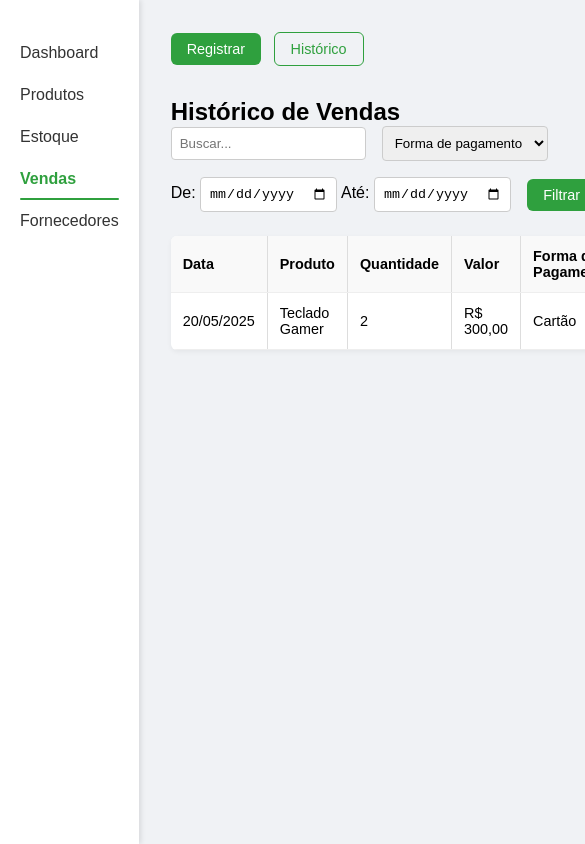
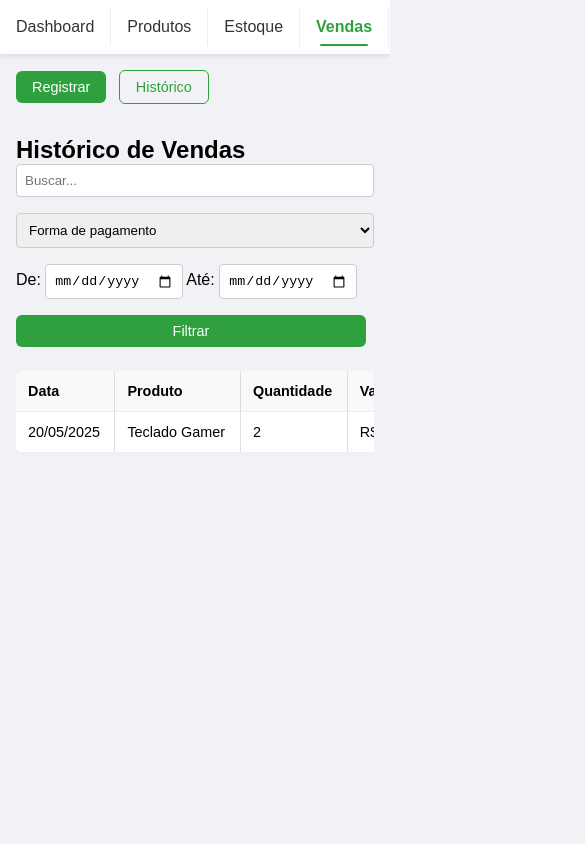
Before and after one commit to kaylaneleticia10/NexusTech, a plain HTML site: page vendas-historico.html in a window 390 px wide. Shown: the top 844 px of the page, 585 px wide, since content can reach past the window. Drawn offline with Linux system fonts and the light colour scheme.

Commit message:
Responsividade nav bar e tabela

```diff
--- a/css/vendas-historico.css
+++ b/css/vendas-historico.css
@@ -108,7 +108,12 @@ button {
   border-radius: 4px;
 }
 
-/* Tabela */
+/* Tabela responsiva */
+.tabela-responsiva {
+  width: 100%;
+  overflow-x: auto;
+}
+
 table {
   width: 100%;
   border-collapse: collapse;
@@ -116,6 +121,7 @@ table {
   border-radius: 6px;
   overflow: hidden;
   box-shadow: 0 2px 5px rgba(0, 0, 0, 0.05);
+  min-width: 600px;
 }
 
 th,
@@ -130,9 +136,7 @@ td {
 th:last-child,
 td:last-child {
   border-right: none;
-  /* Remove a linha da última coluna */
 }
-
 
 th {
   background-color: #f9f9f9;
@@ -142,3 +146,51 @@ th {
 tr:hover {
   background-color: #f5f5f5;
 }
+
+/* Responsividade */
+@media (max-width: 768px) {
+  body {
+    flex-direction: column;
+  }
+
+  .nav-lateral {
+    width: 100%;
+    height: auto;
+    overflow-x: auto;
+    white-space: nowrap;
+    display: flex;
+    padding: 0.5rem 0;
+    box-shadow: 0 2px 5px rgba(0, 0, 0, 0.1);
+  }
+
+  .nav-lateral ul {
+    display: flex;
+    flex-direction: row;
+    padding-left: 0;
+  }
+
+  .nav-lateral li {
+    flex: 0 0 auto;
+    padding: 10px 16px;
+    white-space: nowrap;
+    border-right: 1px solid #eee;
+  }
+
+  .nav-lateral li:last-child {
+    border-right: none;
+  }
+
+  .conteudo {
+    padding: 1rem;
+  }
+
+  .filters {
+    flex-direction: column;
+    align-items: stretch;
+  }
+
+  .top-buttons {
+    flex-direction: column;
+    gap: 0.5rem;
+  }
+}
--- a/css/vendas.css
+++ b/css/vendas.css
@@ -186,3 +186,51 @@ hr {
 .finalizar:hover {
   background-color: #37bb48;
 }
+@media (max-width: 768px) {
+  body {
+    flex-direction: column;
+  }
+
+  .nav-lateral {
+    width: 100%;
+    height: auto;
+    overflow-x: auto;
+    overflow-y: hidden;
+    white-space: nowrap;
+    display: flex;
+    padding: 0.5rem 0;
+    box-shadow: 0 2px 5px rgba(0, 0, 0, 0.1);
+  }
+
+  .nav-lateral ul {
+    display: flex;
+    flex-direction: row;
+    padding-left: 0;
+    width: max-content;
+  }
+
+  .nav-lateral li {
+    flex: 0 0 auto;
+    padding: 10px 16px;
+    white-space: nowrap;
+    border-right: 1px solid #eee;
+  }
+
+  .nav-lateral li:last-child {
+    border-right: none;
+  }
+
+  .conteudo {
+    padding: 1rem;
+  }
+
+  .filters {
+    flex-direction: column;
+    align-items: stretch;
+  }
+
+  .top-buttons {
+    flex-direction: column;
+    gap: 0.5rem;
+  }
+}
--- a/vendas-historico.html
+++ b/vendas-historico.html
@@ -54,6 +54,7 @@
     </div>
 
     <!-- Tabela -->
+    <div class="tabela-responsiva">
       <table>
         <thead>
           <tr>
@@ -74,6 +75,7 @@
           </tr>
         </tbody>
       </table>
+    </div>
   </main>
 
 </body>
```
Also changed, not shown: dashboard.html (+2 -1 lines). Lines whose indentation alone changed are shown as unchanged.
